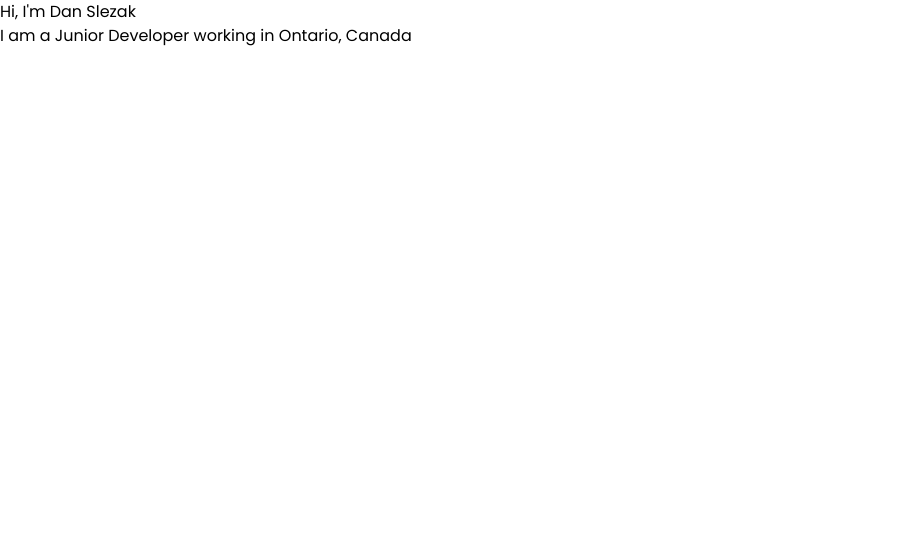
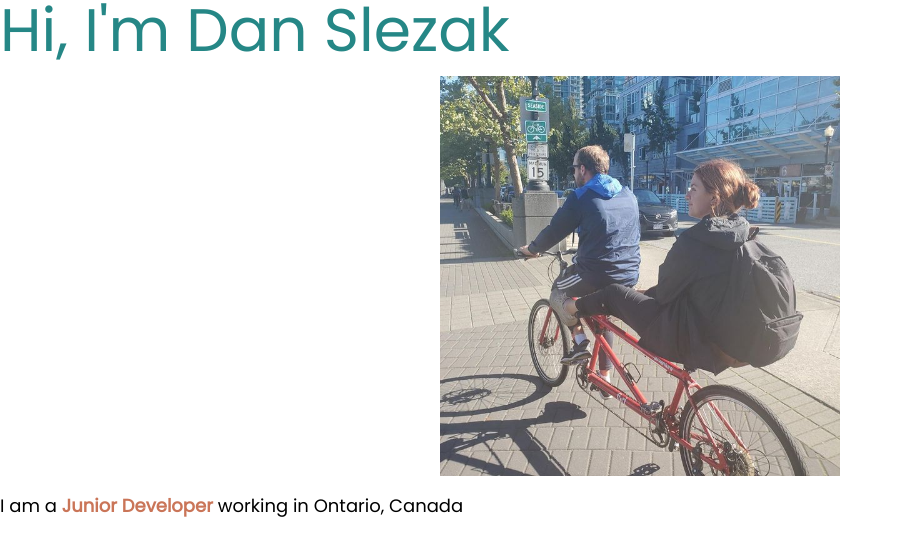
Before and after one commit to d-slezak/DanielSlezak, a Next.js app in the folder blog/: page /landing/Landing in a window 1280 px wide. Shown: the top 556 px of the page, without its empty margins (0-902 px from the left). Built offline with nearby package versions, Linux system fonts and the light colour scheme.

Commit message:
styling landing

```diff
--- a/blog/src/pages/landing/Landing.js
+++ b/blog/src/pages/landing/Landing.js
@@ -1,8 +1,13 @@
+import Image from "next/image"
+
 export default function Landing() {
     return (
-    <div className="flex flex-col justify-center flex-1 self-center ">
-        <div>Hi, I'm Dan Slezak</div>
-        <div>I am a Junior Developer working in Ontario, Canada</div>
+    <div className="flex flex-col gap-4 justify-center content-center flex-1 self-center ">
+        <div className="text-6xl text-secondary-light">Hi, I'm Dan Slezak</div>
+        <div className="image flex justify-center">
+                <Image src={"/images/img1.jpg"} width={400} height={400} />
+            </div>
+        <div className="text-lg">I am a <span className="text-secondary-accent font-extrabold">Junior Developer</span> working in Ontario, Canada</div>
     </div>
     )
 }
```
